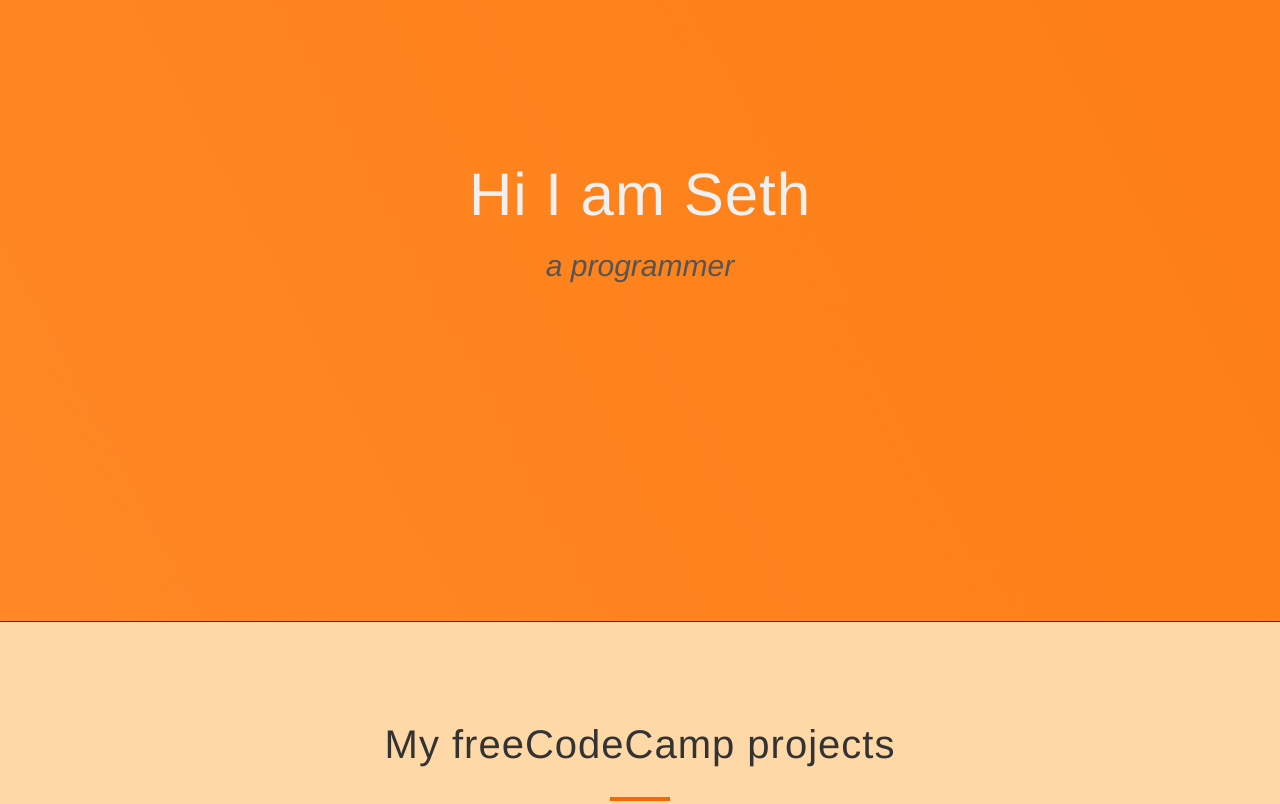
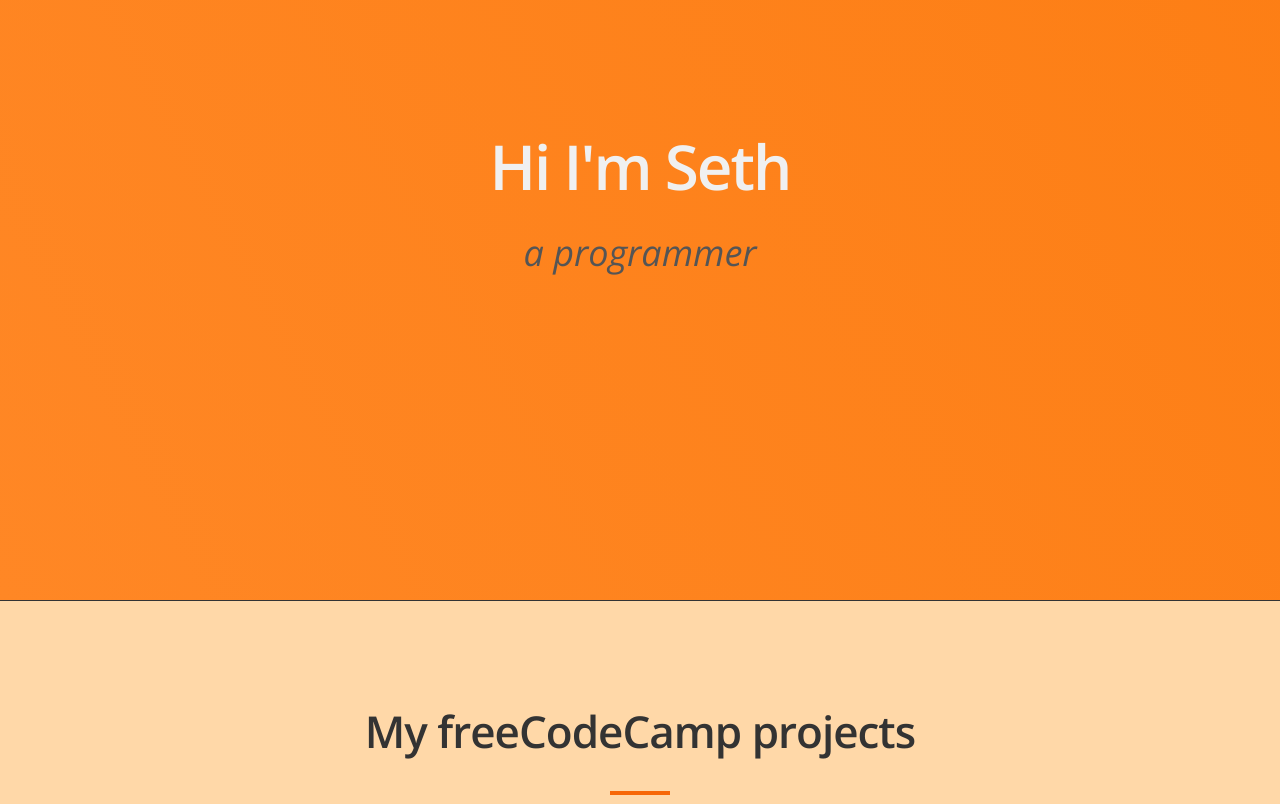
Before and after one commit to orionseth/fccproject-5-portfolio, a plain HTML site: page index.html in a window 1280 px wide. Shown: the part 200-1004 px from the top of the page. Drawn offline with nearby package versions, Linux system fonts and the light colour scheme.

Commit message:
implemented typography

```diff
--- a/index.html
+++ b/index.html
@@ -4,8 +4,14 @@
     <meta charset="UTF-8" />
     <meta http-equiv="X-UA-Compatible" content="IE=edge" />
     <meta name="viewport" content="width=device-width, initial-scale=1.0" />
-    <link rel="stylesheet" href="style.css"
-    <title>Document</title>
+    <link rel="preconnect" href="https://fonts.googleapis.com" />
+    <link rel="preconnect" href="https://fonts.gstatic.com" crossorigin />
+    <link
+      href="https://fonts.googleapis.com/css2?family=Open+Sans:ital,wght@0,400;0,600;0,700;1,400&display=swap"
+      rel="stylesheet"
+    />
+    <link rel="stylesheet" href="style.css" />
+    <title>FCC-project-5</title>
     <script
       src="https://kit.fontawesome.com/8f5b04269c.js"
       crossorigin="anonymous"
@@ -19,7 +25,7 @@
     </nav>
 
     <section id="welcome-section" class="welcome">
-      <h1 class="welcome__title">Hi I am Seth</h1>
+      <h1 class="welcome__title">Hi I'm Seth</h1>
 
       <p class="welcome__subtitle">a programmer</p>
     </section>
--- a/style.css
+++ b/style.css
@@ -11,7 +11,7 @@
 }
 
 body {
-  font-family: Helvetica, sans-serif;
+  font-family: "Open Sans", sans-serif;
   color: #333;
   font-size: 1.8rem;
 }
@@ -31,7 +31,7 @@
 .nav-bar__link:link,
 .nav-bar__link:visited {
   text-decoration: none;
-  font-size: 2.2rem;
+  font-size: 2rem;
   display: block;
   padding: 2rem;
   color: #333;
@@ -60,14 +60,14 @@
 }
 
 .welcome__title {
-  font-size: 6rem;
+  font-size: 6.2rem;
+  font-weight: 600;
+  letter-spacing: -2px;
   color: #f0f0f0;
-  font-weight: lighter;
-  letter-spacing: 1px;
 }
 
 .welcome__subtitle {
-  font-size: 3rem;
+  font-size: 3.6rem;
   color: #e45000;
   color: #555;
   font-style: italic;
@@ -80,10 +80,10 @@
 }
 
 .section__title {
-  font-size: 4rem;
+  font-size: 4.4rem;
+  font-weight: 600;
+  letter-spacing: -1px;
   text-align: center;
-  font-weight: lighter;
-  letter-spacing: 1px;
 }
 
 .section__title::after {
@@ -96,9 +96,9 @@
 }
 
 .section__subtitle {
-  font-size: 2rem;
+  font-size: 3rem;
   font-style: italic;
-  font-weight: bold;
+  font-weight: 400;
   text-align: center;
   margin-bottom: 4rem;
 }
@@ -139,7 +139,7 @@
 }
 
 .project__title {
-  font-size: 2rem;
+  font-size: 2.4rem;
   padding: 2rem 0.5rem;
   text-align: center;
 }
```
